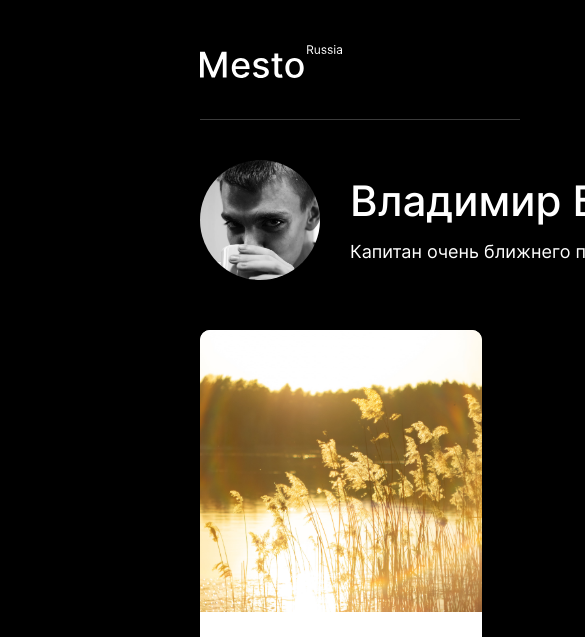
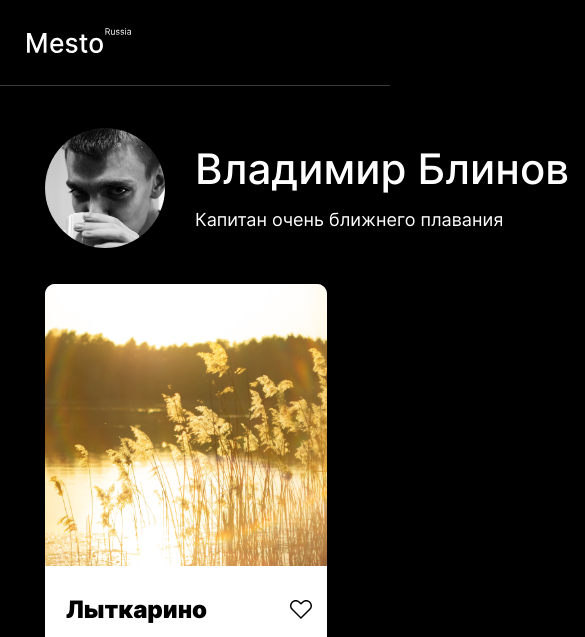
Before and after one commit to Vovkasquid/mesto, a plain HTML site: page index.html in a window 390 px wide. Shown: the top 637 px of the page, 585 px wide, since content can reach past the window. Drawn offline with Linux system fonts and the light colour scheme.

Commit message:
feat: сделать адаптив на первом брейкпоинте

```diff
--- a/blocks/content-gallery/__cards/content-gallery__cards.css
+++ b/blocks/content-gallery/__cards/content-gallery__cards.css
@@ -6,3 +6,9 @@
     grid-template-columns: repeat(auto-fit, minmax(282px, 1fr));
     gap: 17px;
 }
+
+@media screen and (max-width: 1135px) {
+    .content-gallery__cards {
+        gap: 20px;
+    }
+}
--- a/blocks/content-gallery/content-gallery.css
+++ b/blocks/content-gallery/content-gallery.css
@@ -2,3 +2,9 @@
     margin: 0;
     padding: 0 200px 67px 200px;
 }
+
+@media screen and (max-width: 1135px) {
+    .content-gallery {
+        padding: 0 45px 48px 45px;
+    }
+}
--- a/blocks/footer/__copyright/footer__copyright.css
+++ b/blocks/footer/__copyright/footer__copyright.css
@@ -9,3 +9,9 @@
     white-space: nowrap;
     overflow: hidden;
 }
+
+@media screen and (max-width: 1135px) {
+    .footer__copyright {
+        margin: 0 45px 36px 45px;
+    }
+}
--- a/blocks/header/header.css
+++ b/blocks/header/header.css
@@ -7,3 +7,9 @@
     border-bottom: 1px solid rgba(84,84,84,0.7);
     min-width: 320px;
 }
+
+@media screen and (max-width: 1135px) {
+    .header {
+        padding: 28px 0 32px 0;
+    }
+}
--- a/blocks/logo/logo.css
+++ b/blocks/logo/logo.css
@@ -0,0 +1,13 @@
+.logo {
+    width: 142px;
+    height: 33px;
+    object-fit: contain;
+}
+
+@media screen and (max-width: 825px) {
+    .logo {
+        width: 104px;
+        height: 25px;
+        padding-left: 27px;
+    }
+}
--- a/blocks/page/__header/page__header.css
+++ b/blocks/page/__header/page__header.css
@@ -1,3 +1,15 @@
 .page__header {
     margin: 0 200px 40px 200px;
 }
+
+@media screen and (max-width: 1135px) {
+    .page__header {
+        margin: 0 35px 40px 35px;
+    }
+}
+
+@media screen and (max-width: 825px) {
+    .page__header {
+        margin: 0 0px 42px 0px;
+    }
+}
--- a/blocks/profile/profile.css
+++ b/blocks/profile/profile.css
@@ -6,3 +6,9 @@
     margin: 0;
     padding: 0 200px 50px 200px;
 }
+
+@media screen and (max-width: 1135px) {
+    .profile {
+        padding: 0 45px 36px 45px;
+    }
+}
--- a/index.html
+++ b/index.html
@@ -10,7 +10,7 @@
 <body class="root">
   <div class="page">
     <header class="header page__header">
-      <img src='./images/logo_mesto.svg' alt="Логотип соцсети Место">
+      <img src='./images/logo_mesto.svg' alt="Логотип соцсети Место" class="logo">
     </header>
 
     <main class="content">
```
Also changed, not shown: blocks/page/page.css (line endings or trailing spaces).
